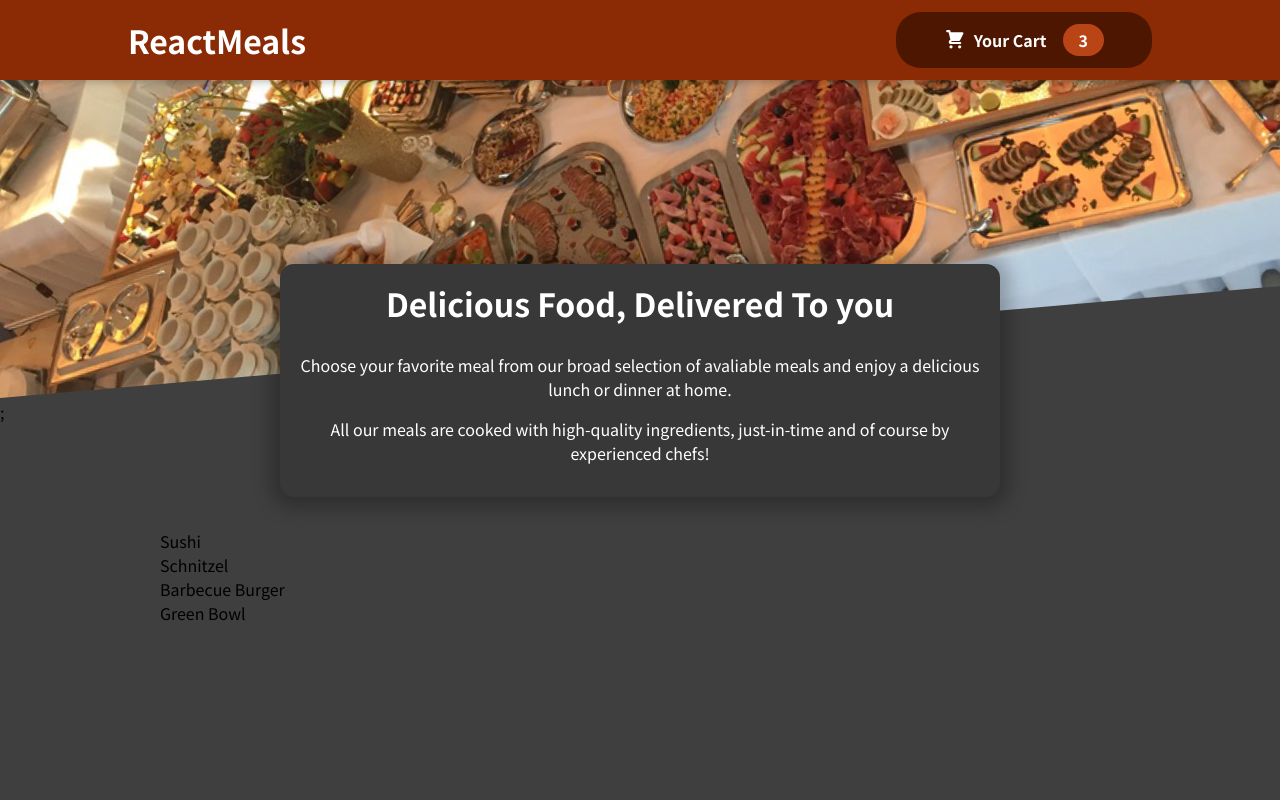
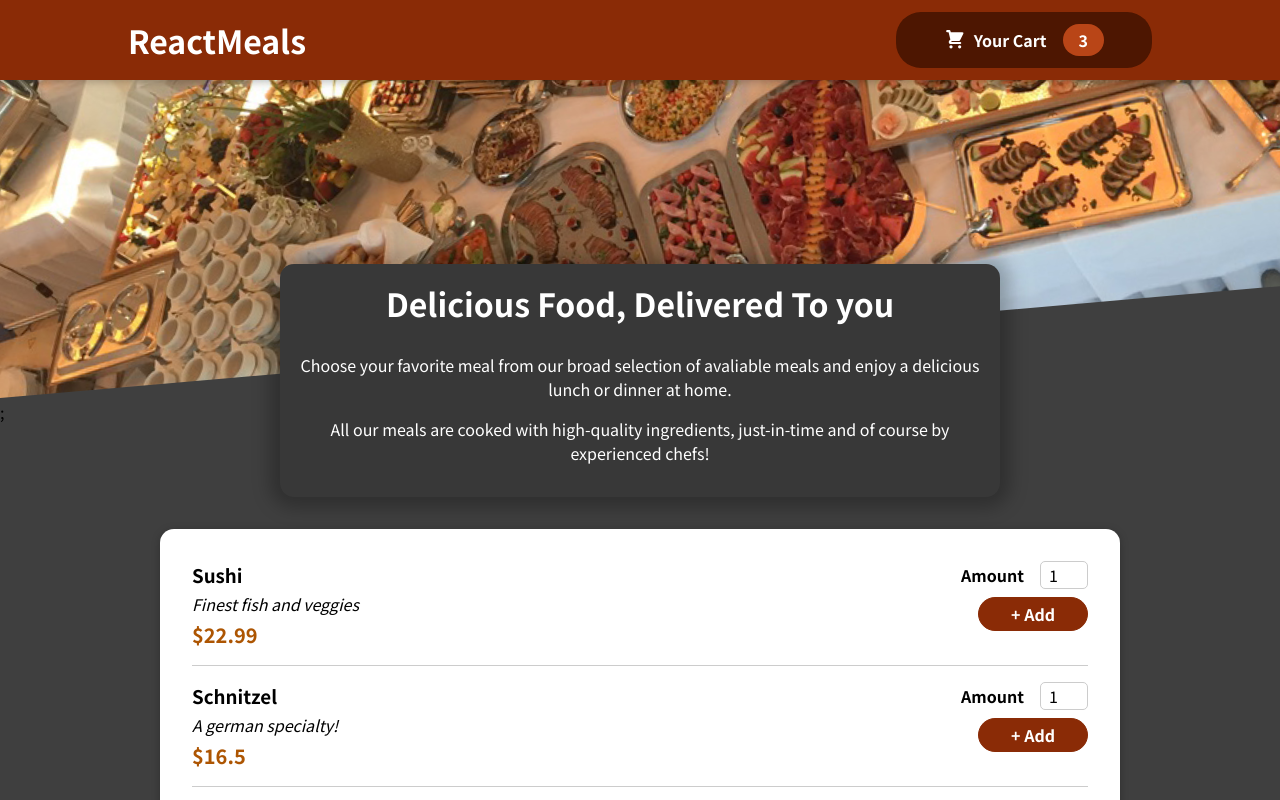
Before and after one commit to tmdgy6232/javascript_perepct, a React (Create React App) app in the folder 07-food-order-project/: page / in a window 1280 px wide. Shown: the top 800 px of the page. Built offline with nearby package versions, Linux system fonts and the light colour scheme.

Commit message:
React: 식사 메뉴 추가 및 스타일링, props 전개연산자 사용

```diff
--- a/07-food-order-project/src/components/Meals/AvailableMeals.js
+++ b/07-food-order-project/src/components/Meals/AvailableMeals.js
@@ -1,4 +1,6 @@
 import classes from "./AvaliableMeals.module.css";
+import Card from "../UI/Card";
+import MealItem from "./MealItem/MealItem";
 
 const DUMMY_MEALS = [
   {
@@ -27,10 +29,20 @@
   },
 ];
 const AvailableMeals = () => {
-  const mealsList = DUMMY_MEALS.map((meal) => <li>{meal.name}</li>);
+  const mealsList = DUMMY_MEALS.map((meal) => (
+    <MealItem
+      price={meal.price}
+      description={meal.description}
+      name={meal.name}
+      key={meal.id}
+      id={meal.id}
+    />
+  ));
   return (
     <section className={classes.meals}>
-      <ul>{mealsList}</ul>
+      <Card>
+        <ul>{mealsList}</ul>
+      </Card>
     </section>
   );
 };
--- /dev/null
+++ b/07-food-order-project/src/components/Meals/MealItem/MealItem.js
@@ -0,0 +1,19 @@
+import classes from "./MealItem.module.css";
+import MealItemForm from "./MealItemForm";
+const MealItem = (props) => {
+  const price = `$${props.price}`;
+  return (
+    <li className={classes.meal}>
+      <div>
+        <h3>{props.name}</h3>
+        <div className={classes.description}>{props.description}</div>
+        <div className={classes.price}>{price}</div>
+      </div>
+      <div>
+        <MealItemForm />
+      </div>
+    </li>
+  );
+};
+
+export default MealItem;
--- /dev/null
+++ b/07-food-order-project/src/components/Meals/MealItem/MealItem.module.css
@@ -0,0 +1,22 @@
+.meal {
+    display: flex;
+    justify-content: space-between;
+    margin: 1rem;
+    padding-bottom: 1rem;
+    border-bottom: 1px solid #ccc;
+  }
+
+  .meal h3 {
+    margin: 0 0 0.25rem 0;
+  }
+
+  .description {
+    font-style: italic;
+  }
+
+  .price {
+    margin-top: 0.25rem;
+    font-weight: bold;
+    color: #ad5502;
+    font-size: 1.25rem;
+  }
--- /dev/null
+++ b/07-food-order-project/src/components/Meals/MealItem/MealItemForm.js
@@ -0,0 +1,23 @@
+import Input from "../../UI/Input";
+import classes from "./MealItemForm.module.css";
+const MealItemForm = (props) => {
+  const inputProps = {
+    input: {
+      id: "amount",
+      type: "number",
+      min: "1",
+      max: "5",
+      step: "1",
+      defaultValue: "1",
+    },
+    label: "Amount",
+  };
+  return (
+    <form className={classes.form}>
+      <Input {...inputProps} />
+      <button>+ Add</button>
+    </form>
+  );
+};
+
+export default MealItemForm;
--- /dev/null
+++ b/07-food-order-project/src/components/Meals/MealItem/MealItemForm.module.css
@@ -0,0 +1,20 @@
+.form {
+    text-align: right;
+  }
+
+  .form button {
+    font: inherit;
+    cursor: pointer;
+    background-color: #8a2b06;
+    border: 1px solid #8a2b06;
+    color: white;
+    padding: 0.25rem 2rem;
+    border-radius: 20px;
+    font-weight: bold;
+  }
+
+  .form button:hover,
+  .form button:active {
+    background-color: #641e03;
+    border-color: #641e03;
+  }
--- /dev/null
+++ b/07-food-order-project/src/components/UI/Card.js
@@ -0,0 +1,7 @@
+import classes from "./Card.module.css";
+
+const Card = (props) => {
+  return <div className={classes.card}>{props.children}</div>;
+};
+
+export default Card;
--- /dev/null
+++ b/07-food-order-project/src/components/UI/Card.module.css
@@ -0,0 +1,6 @@
+.card {
+    padding: 1rem;
+    box-shadow: 0 2px 8px rgba(0, 0, 0, 0.25);
+    border-radius: 14px;
+    background-color: white;
+  }
--- /dev/null
+++ b/07-food-order-project/src/components/UI/Input.js
@@ -0,0 +1,11 @@
+import classes from "./Input.module.css";
+
+const Input = (props) => {
+  return (
+    <div className={classes.input}>
+      <label htmlFor={props.input.id}>{props.label}</label>
+      <input {...props.input} />
+    </div>
+  );
+};
+export default Input;
--- /dev/null
+++ b/07-food-order-project/src/components/UI/Input.module.css
@@ -0,0 +1,18 @@
+.input {
+    display: flex;
+    align-items: center;
+    margin-bottom: 0.5rem;
+  }
+
+  .input label {
+    font-weight: bold;
+    margin-right: 1rem;
+  }
+
+  .input input {
+    width: 3rem;
+    border-radius: 5px;
+    border: 1px solid #ccc;
+    font: inherit;
+    padding-left: 0.5rem;
+  }
```
